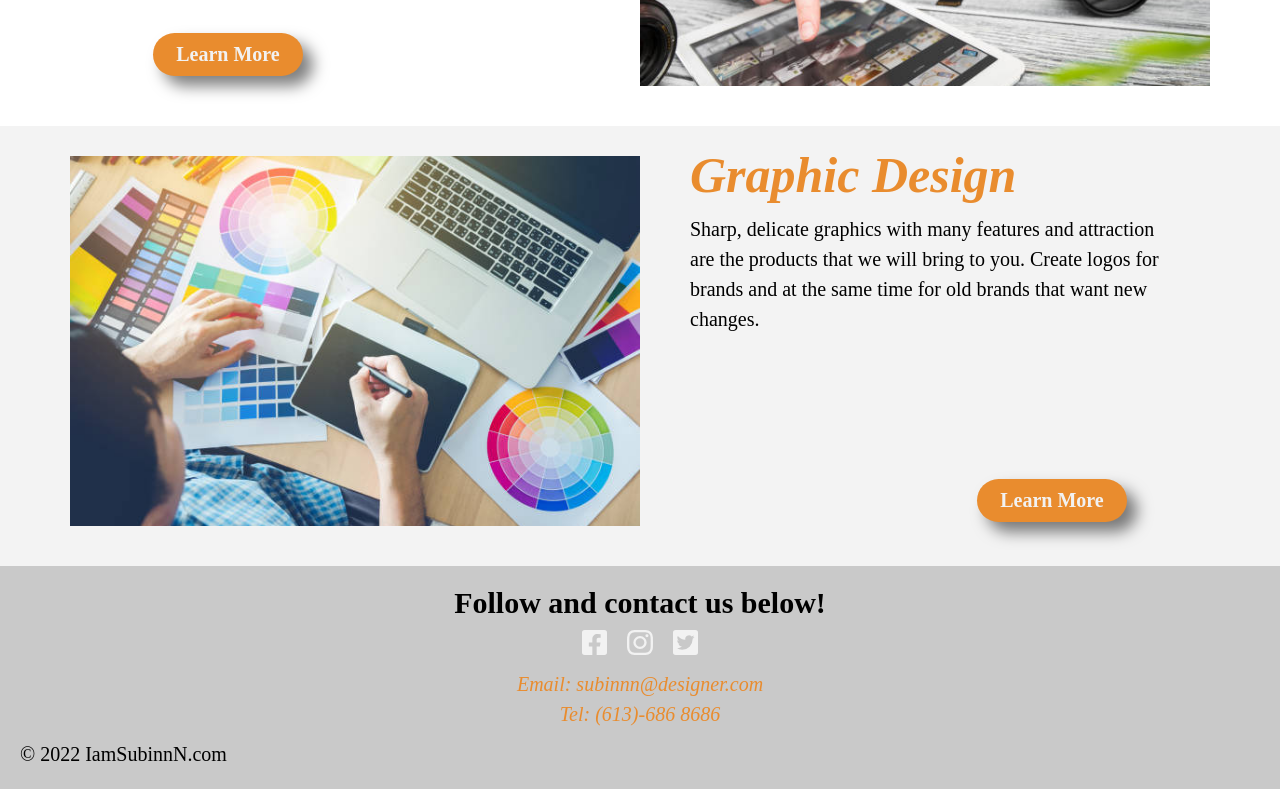
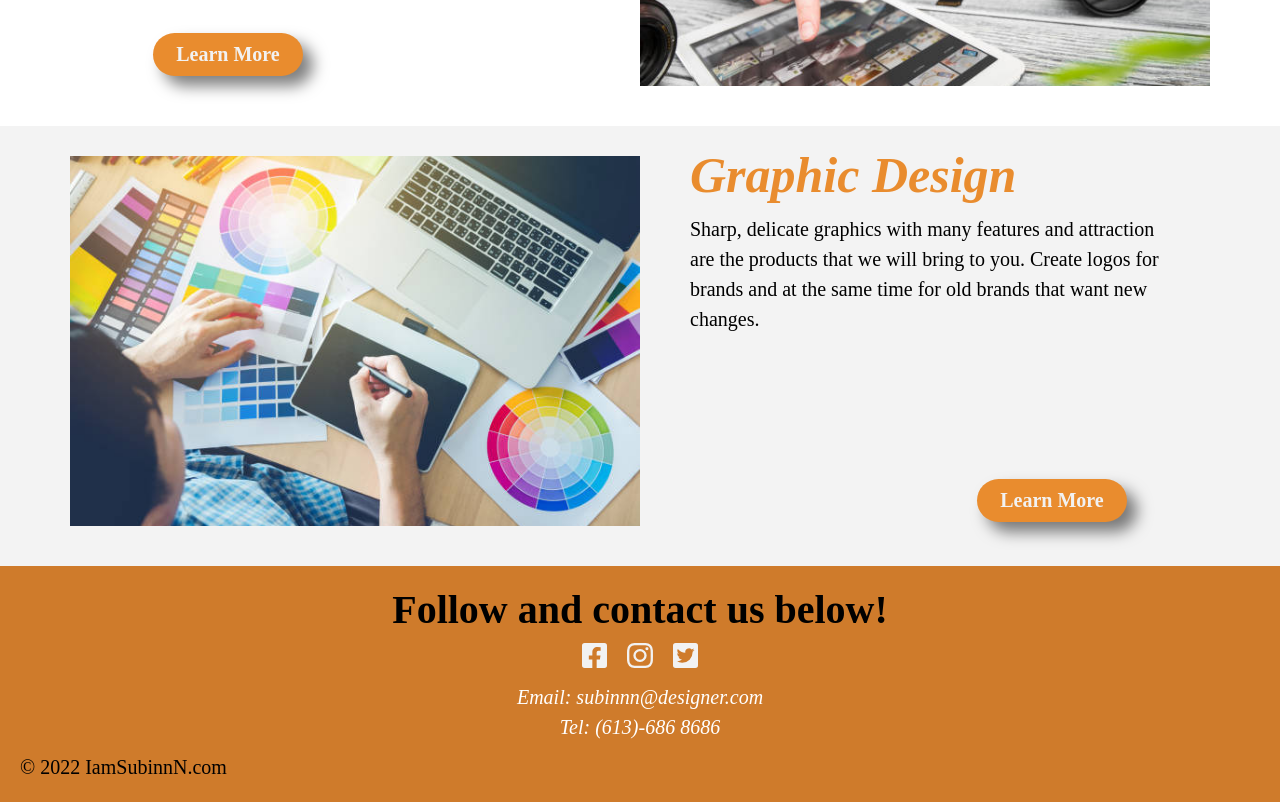
Before and after one commit to nguy0976/Portfolio, a plain HTML site: page index.html in a window 1280 px wide. Shown: the part 1579-2381 px from the top of the page. Drawn offline with Linux system fonts and the light colour scheme; a web font is replaced by a local one.

Commit message:
modifies

```diff
--- a/style.css
+++ b/style.css
@@ -57,7 +57,7 @@
         max-width: 100%;
         padding: 20px;
         margin: 0 auto;
-        background-color: #C9C9C9;
+        background-color:#cf7b2b;
     }
     .media {
         text-align: center;
@@ -77,7 +77,7 @@
         font-size: 25px;
     }
     .media p {
-        color: #E98C2E;
+        color: White;
         font-size: 20px;
         font-style: italic;
     }
@@ -87,7 +87,7 @@
 /* footer tablet and desktop */
 @media screen and (min-width: 480px) {
     .media h3 {
-        font-size: 30px;
+        font-size: 40px;
     }
     .media p {
         font-size: 20px;
```
Also changed, not shown: 1 other file.
